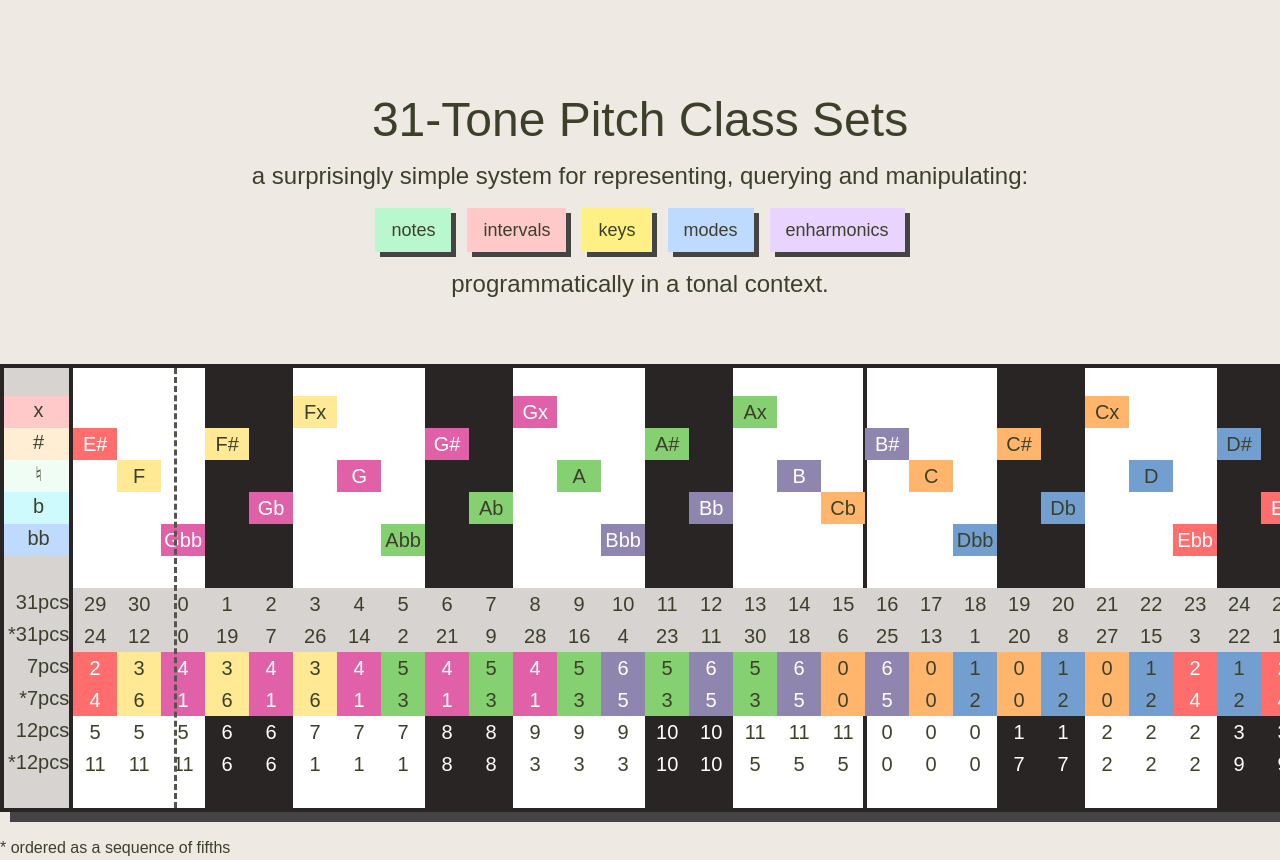
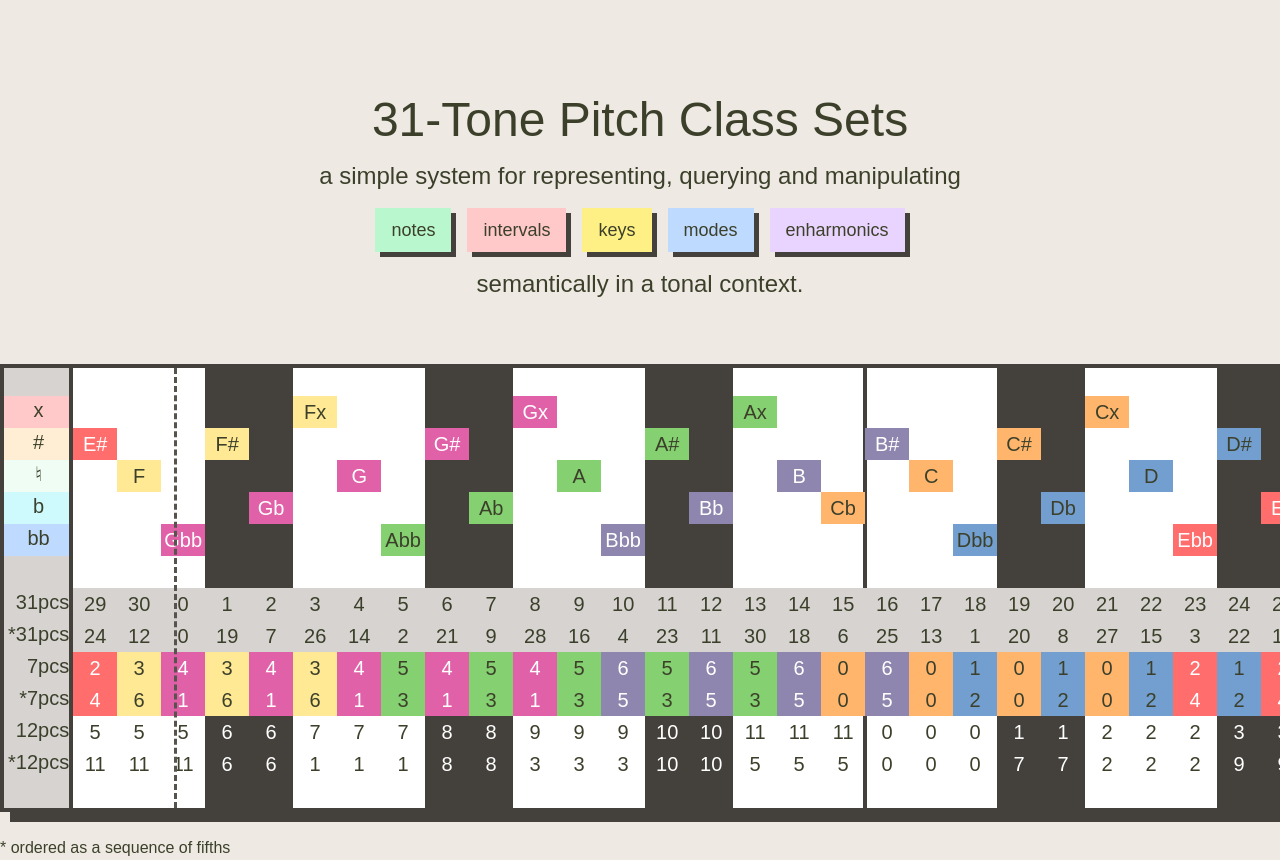
Before and after one commit to dylancobb/31pcs-demo, a SvelteKit app: page / in a window 1280 px wide. Shown: the top 860 px of the page. Built offline with nearby package versions, Linux system fonts and the light colour scheme; a web font is replaced by a local one.

Commit message:
refactor: move functions to utils for importing

```diff
--- a/package.json
+++ b/package.json
@@ -11,7 +11,8 @@
 		"check": "svelte-kit sync && svelte-check --tsconfig ./tsconfig.json",
 		"check:watch": "svelte-kit sync && svelte-check --tsconfig ./tsconfig.json --watch",
 		"format": "prettier --write .",
-		"lint": "prettier --check . && eslint ."
+		"lint": "prettier --check . && eslint .",
+		"deploy": "gh-pages -d build -t"
 	},
 	"devDependencies": {
 		"@eslint/compat": "^1.2.5",
@@ -23,6 +24,7 @@
 		"eslint": "^9.18.0",
 		"eslint-config-prettier": "^10.0.1",
 		"eslint-plugin-svelte": "^3.0.0",
+		"gh-pages": "^6.3.0",
 		"globals": "^16.0.0",
 		"prettier": "^3.4.2",
 		"prettier-plugin-svelte": "^3.3.3",
--- /dev/null
+++ b/src/lib/utils.ts
@@ -0,0 +1,45 @@
+export function getIndex(n: number) {
+    return (n + 29) % 31;
+}
+export function getIndexFifths(n: number) {
+    return ((n + 29) * 19) % 31;
+}
+export function getDiatonic(n: number) {
+    let index = getIndexFifths(n);
+    return (index * 4 + 4) % 7;
+}
+export function getDiatonicFifths(n: number) {
+    let index = getIndexFifths(n);
+    return (index + 1) % 7;
+}
+export function getChromatic(n: number) {
+    let index = getIndexFifths(n);
+    return (index * 7 + 5) % 12;
+}
+export function getChromaticFifths(n: number) {
+    let index = getIndexFifths(n);
+    return (index + 11) % 12;
+}
+export function isAboveBlackKey(n: number) {
+    let index = getChromaticFifths(n);
+    return index >= 6 && index <= 10;
+}
+export function getRow(n: number) {
+    if (n > 25) return 0;
+    if (n > 18) return 1;
+    if (n > 11) return 2;
+    if (n > 4) return 3;
+    return 4;
+}
+
+export const colours = [
+    'bg-[#ffb66c]',
+    'bg-[#729fcf]',
+    'bg-[#ff6d6d] text-white',
+    'bg-[#ffe994]',
+    'bg-[#e161a9] text-white',
+    'bg-[#85d171]',
+    'bg-[#8e86ae] text-white'
+];
+export const letterName = ['C', 'D', 'E', 'F', 'G', 'A', 'B'];
+export const accidental = ['x', '#', '', 'b', 'bb'];
--- a/src/routes/+page.svelte
+++ b/src/routes/+page.svelte
@@ -1,69 +1,37 @@
 <script lang="ts">
-	function getIndex(n: number) {
-		return (n + 29) % 31;
-	}
-	function getIndexFifths(n: number) {
-		return ((n + 29) * 19) % 31;
-	}
-	function getDiatonic(n: number) {
-		let index = getIndexFifths(n);
-		return (index * 4 + 4) % 7;
-	}
-	function getDiatonicFifths(n: number) {
-		let index = getIndexFifths(n);
-		return (index + 1) % 7;
-	}
-	function getChromatic(n: number) {
-		let index = getIndexFifths(n);
-		return (index * 7 + 5) % 12;
-	}
-	function getChromaticFifths(n: number) {
-		let index = getIndexFifths(n);
-		return (index + 11) % 12;
-	}
-	function isAboveBlackKey(n: number) {
-		let index = getChromaticFifths(n);
-		return index >= 6 && index <= 10;
-	}
-	function getRow(n: number) {
-		if (n > 25) return 0;
-		if (n > 18) return 1;
-		if (n > 11) return 2;
-		if (n > 4) return 3;
-		return 4;
-	}
-
-	const colours = [
-		'bg-[#ffb66c]',
-		'bg-[#729fcf]',
-		'bg-[#ff6d6d] text-white',
-		'bg-[#ffe994]',
-		'bg-[#e161a9] text-white',
-		'bg-[#85d171]',
-		'bg-[#8e86ae] text-white'
-	];
-	const letterName = ['C', 'D', 'E', 'F', 'G', 'A', 'B'];
-	const accidental = ['x', '#', '', 'b', 'bb'];
+	import {
+		getIndex,
+		getIndexFifths,
+		getDiatonic,
+		getDiatonicFifths,
+		getChromatic,
+		getChromaticFifths,
+		isAboveBlackKey,
+		getRow,
+		colours,
+		letterName,
+		accidental
+	} from '$lib/utils';
 </script>
 
 <div class="mt-24 flex flex-col gap-4">
 	<h1 class="text-center text-5xl">31-Tone Pitch Class Sets</h1>
 	<div class="text-center text-2xl">
-		a surprisingly simple system for representing, querying and manipulating:
+		a simple system for representing, querying and manipulating
 	</div>
 	<div class="flex justify-center gap-4 text-lg">
-		<div class="bg-green-200 px-4 py-2 shadow-[5px_5px_0_0_#444444]">notes</div>
-		<div class="bg-red-200 px-4 py-2 shadow-[5px_5px_0_0_#444444]">intervals</div>
-		<div class="bg-yellow-200 px-4 py-2 shadow-[5px_5px_0_0_#444444]">keys</div>
-		<div class="bg-blue-200 px-4 py-2 shadow-[5px_5px_0_0_#444444]">modes</div>
-		<div class="bg-purple-200 px-4 py-2 shadow-[5px_5px_0_0_#444444]">enharmonics</div>
+		<div class="bg-green-200 px-4 py-2 shadow-[5px_5px_0_0_#44403b]">notes</div>
+		<div class="bg-red-200 px-4 py-2 shadow-[5px_5px_0_0_#44403b]">intervals</div>
+		<div class="bg-yellow-200 px-4 py-2 shadow-[5px_5px_0_0_#44403b]">keys</div>
+		<div class="bg-blue-200 px-4 py-2 shadow-[5px_5px_0_0_#44403b]">modes</div>
+		<div class="bg-purple-200 px-4 py-2 shadow-[5px_5px_0_0_#44403b]">enharmonics</div>
 	</div>
-	<div class="text-center text-2xl">programmatically in a tonal context.</div>
+	<div class="text-center text-2xl">semantically in a tonal context.</div>
 </div>
 
-<div class="relative mx-auto mt-16 flex w-fit shadow-[10px_10px_0_0_#444444]">
+<div class="relative mx-auto mt-16 flex w-fit shadow-[10px_10px_0_0_#44403b]">
 	<div
-		class="flex flex-col border-4 border-r-0 border-stone-800 bg-stone-300 pt-7 text-center text-xl"
+		class="flex flex-col border-4 border-r-0 border-stone-700 bg-stone-300 pt-7 text-center text-xl"
 	>
 		<div class="h-8 bg-red-200 pl-1">x</div>
 		<div class="h-8 bg-orange-100 pl-1">#</div>
@@ -81,13 +49,13 @@
 		<div class="flex h-fit w-fit">
 			{#each { length: 8 }, index}
 				{#if index === 0}
-					<div class="-mr-1 h-112 w-45.5 border-4 border-stone-800 bg-white"></div>
+					<div class="-mr-1 h-112 w-45.5 border-4 border-stone-700 bg-white"></div>
 				{:else if [3, 4, 6].includes(index)}
-					<div class="-mr-1 h-112 w-45 border-4 border-stone-800 bg-white"></div>
+					<div class="-mr-1 h-112 w-45 border-4 border-stone-700 bg-white"></div>
 				{:else if index === 7}
-					<div class="-mr-1 h-112 w-34.5 border-4 border-stone-800 bg-white"></div>
+					<div class="-mr-1 h-112 w-34.5 border-4 border-stone-700 bg-white"></div>
 				{:else}
-					<div class="-mr-1 h-112 w-56 border-4 border-stone-800 bg-white"></div>
+					<div class="-mr-1 h-112 w-56 border-4 border-stone-700 bg-white"></div>
 				{/if}
 			{/each}
 		</div>
@@ -96,7 +64,7 @@
 				{#if index === 3}
 					<div class="-mr-0.5"></div>
 				{:else}
-					<div class="-mr-0.5 h-112 w-22 bg-stone-800"></div>
+					<div class="-mr-0.5 h-112 w-22 bg-stone-700"></div>
 				{/if}
 			{/each}
 		</div>
--- a/svelte.config.js
+++ b/svelte.config.js
@@ -7,7 +7,7 @@ const config = {
 			fallback: '404.html'
 		}),
 		paths: {
-			base: process.argv.includes('dev') ? '' : '/31pcs-demo'
+			base: ''
 		}
 	}
 };
```
Also changed, not shown: 1 other file (tests, documents, lock files or other folders).
